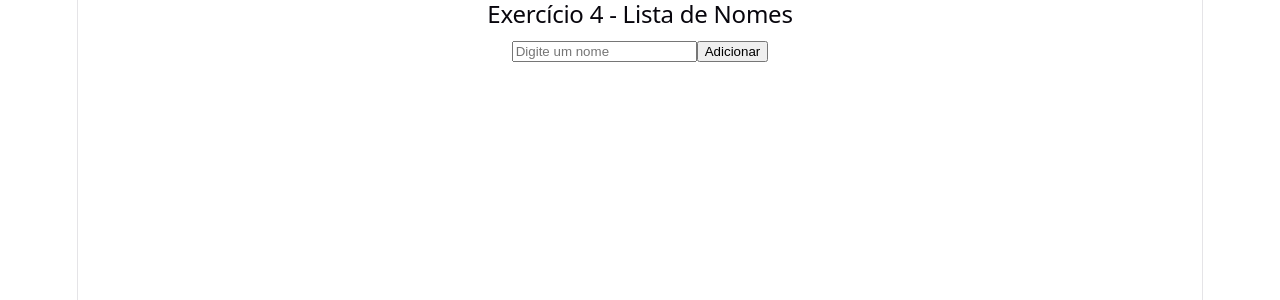
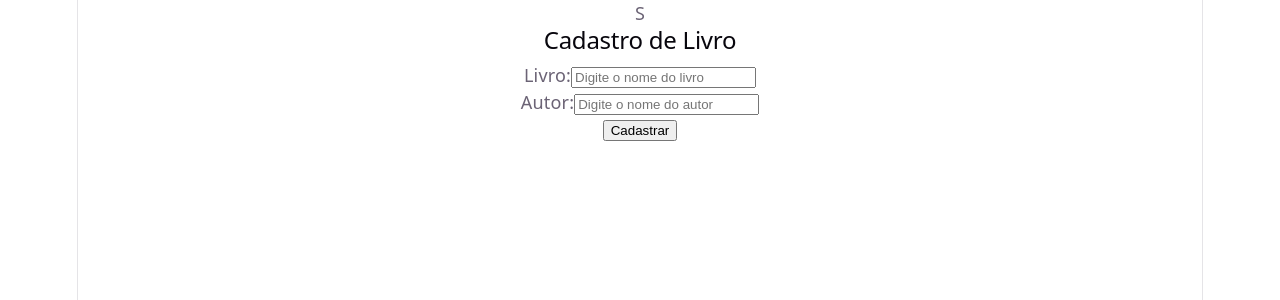
Before and after one commit to GustavoLVL/PROJETO-REACT-GUGU, a React (Vite) app in the folder my-app/: page / in a window 1280 px wide. Shown: the top 300 px of the page. Built offline with nearby package versions, Linux system fonts and the light colour scheme.

Commit message:
atividade thiago

```diff
--- a/my-app/src/App.jsx
+++ b/my-app/src/App.jsx
@@ -7,10 +7,10 @@ import AtividadeNova from './Atividades/atividadeNova'
 
 function App() {
   return (
-    <>
+    <>S
       <div>
 
-        <Atividade4 />
+        <AtividadeNova />
 
       </div>
     </>
--- a/my-app/src/Atividades/atividadeNova.jsx
+++ b/my-app/src/Atividades/atividadeNova.jsx
@@ -1,77 +1,109 @@
+// Importa o hook useState do React
+// useState serve para criar e controlar estados (dados dinâmicos) no componente
 import { useState } from 'react';
 
+// Criação do componente funcional
 function AtividadeNova() {
+
+  // Estado do formulário (inputs)
+  // form guarda os valores digitados pelo usuário
+  // setForm é a função que atualiza esses valores
   const [form, setForm] = useState({
-    livro: '',
-    autor: ''
+    livro: '',  // campo livro começa vazio
+    autor: ''   // campo autor começa vazio
   });
 
+  // Estado para armazenar os dados enviados
+  // começa como null (nenhum dado cadastrado ainda)
   const [dadosCadastrados, setDadosCadastrados] = useState(null);
 
+  // Função chamada sempre que o usuário digita algo nos inputs
   function handleChange(event) {
+
+    // Pega o nome do campo (livro ou autor) e o valor digitado
     const { name, value } = event.target;
 
+    // Atualiza o estado do formulário
     setForm((prevForm) => ({
-      ...prevForm,
-      [name]: value
+      ...prevForm,      // mantém os valores antigos
+      [name]: value     // atualiza apenas o campo que foi alterado
     }));
   }
 
+  // Função chamada ao enviar o formulário
   function handleSubmit(event) {
+
+    // Evita que a página recarregue (comportamento padrão do form)
     event.preventDefault();
 
+    // Salva os dados digitados no estado dadosCadastrados
     setDadosCadastrados({
       livro: form.livro,
       autor: form.autor
     });
 
+    // Limpa os inputs depois do envio
     setForm({
       livro: '',
       autor: ''
     });
   }
 
+  // Parte visual do componente (JSX)
   return (
     <div>
+
+      {/* Título da página */}
       <h2>Cadastro de Livro</h2>
 
+      {/* Formulário */}
       <form onSubmit={handleSubmit}>
+
+        {/* Campo Livro */}
         <div>
           <label htmlFor="livro">Livro:</label>
           <input
             id="livro"
             type="text"
-            name="livro"
-            value={form.livro}
-            onChange={handleChange}
+            name="livro"              // importante: conecta com o state
+            value={form.livro}        // valor controlado pelo React
+            onChange={handleChange}   // dispara a função ao digitar
             placeholder="Digite o nome do livro"
           />
         </div>
 
+        {/* Campo Autor */}
         <div>
           <label htmlFor="autor">Autor:</label>
           <input
             id="autor"
             type="text"
-            name="autor"
-            value={form.autor}
-            onChange={handleChange}
+            name="autor"              // conecta com o state
+            value={form.autor}        // valor controlado
+            onChange={handleChange}   // atualiza o estado
             placeholder="Digite o nome do autor"
           />
         </div>
 
+        {/* Botão de envio */}
         <button type="submit">Cadastrar</button>
       </form>
 
+      {/* Renderização condicional:
+          Só mostra essa parte se existir dadosCadastrados */}
       {dadosCadastrados && (
         <div>
           <h3>Dados digitados:</h3>
+
+          {/* Mostra os dados que foram enviados */}
           <p><strong>Livro:</strong> {dadosCadastrados.livro}</p>
           <p><strong>Autor:</strong> {dadosCadastrados.autor}</p>
         </div>
       )}
+
     </div>
   );
 }
 
+// Exporta o componente para poder usar em outros arquivos
 export default AtividadeNova;
```
Also changed, not shown: 1 other file (tests, documents, lock files or other folders).
